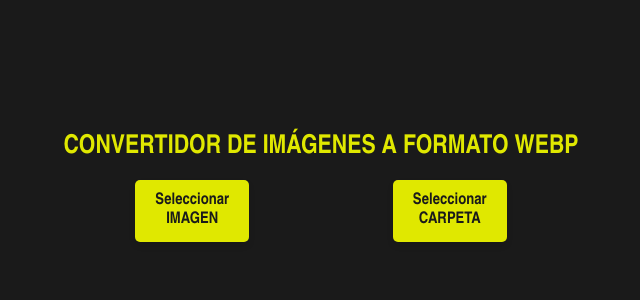
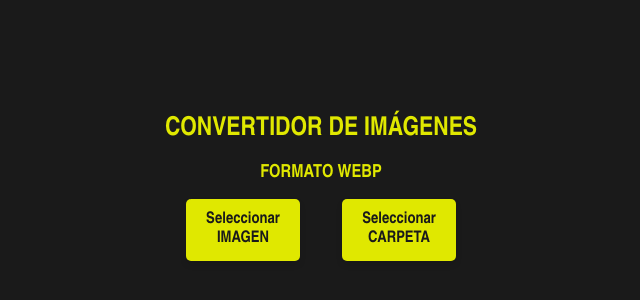
Before and after one commit to LautaroBarrios/ConvertidorFormatoWEBP, a plain HTML site: page index.html in a window 1280 px wide. Shown: the part 212-512 px from the top of the page, without its empty margins (319-959 px from the left). Drawn offline with nearby package versions, Linux system fonts and the light colour scheme.

Commit message:
files: readme

```diff
--- a/assets/index.css
+++ b/assets/index.css
@@ -12,6 +12,11 @@
 
 h1 {
   font-size: calc(10px + 2vmin);
+  color: #e0e800;
+}
+
+h2{
+  font-size: calc(10px + 1vmin);
   color: #e0e800;
 }
 
--- a/index.html
+++ b/index.html
@@ -8,7 +8,10 @@
     <link rel="stylesheet" href="assets/index.css" />
   </head>
   <body>
-    <h1>CONVERTIDOR DE IMÁGENES A FORMATO WEBP</h1>
+    <header>
+      <h1>CONVERTIDOR DE IMÁGENES</h1>
+      <h2>FORMATO WEBP</h2>
+    </header>
     <section>
       <div>
         <label for="imageInput">Seleccionar IMAGEN</label>
```
Also changed, not shown: assets/icon.svg, 1 other file.
